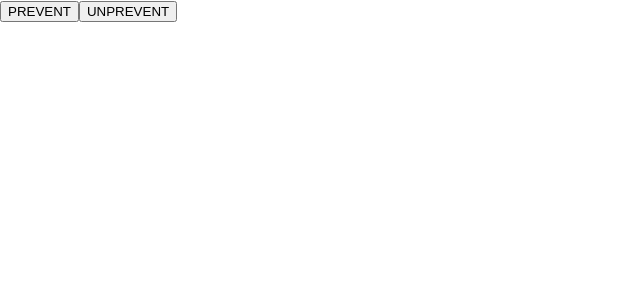
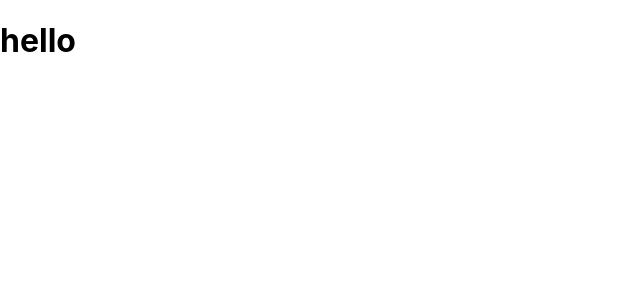
Before and after one commit to kenatman/hooks, a React (Create React App) app: page / in a window 1280 px wide. Shown: the top 300 px of the page, without its empty margins (0-640 px from the left). Built offline with nearby package versions, Linux system fonts and the light colour scheme.

Commit message:
useBeforeLeave

```diff
--- a/src/App.js
+++ b/src/App.js
@@ -6,13 +6,15 @@ import { useTitle } from "./useTitle";
 import { useClick } from "./useClick";
 import { useConfirm } from "./useConfirm";
 import { usePreventLeave } from "./usePreventLeave";
+import { useBeforeLeave } from "./useBeforeLeave";
 
 const App = () => {
-  const { enablePrevent, disablePrevent } = usePreventLeave();
+  const begForLife = () =>
+    console.log(`Dont leave!! you can get discount coupon!!`);
+  useBeforeLeave(begForLife);
   return (
     <div>
-      <button onClick={enablePrevent}>PREVENT</button>
-      <button onClick={disablePrevent}>UNPREVENT</button>
+      <h1>hello</h1>
     </div>
   );
 };
--- /dev/null
+++ b/src/useBeforeLeave.js
@@ -0,0 +1,16 @@
+import React, { useState, useEffect, useRef } from "react";
+
+export const useBeforeLeave = (onBefore) => {
+  const handle = (e) => {
+    const { clientY } = e;
+    if (clientY <= 0) {
+      onBefore();
+    }
+  };
+  useEffect(() => {
+    document.addEventListener("mouseleave", handle);
+    return () => {
+      document.removeEventListener("mouseleave", handle);
+    };
+  }, []);
+};
```
